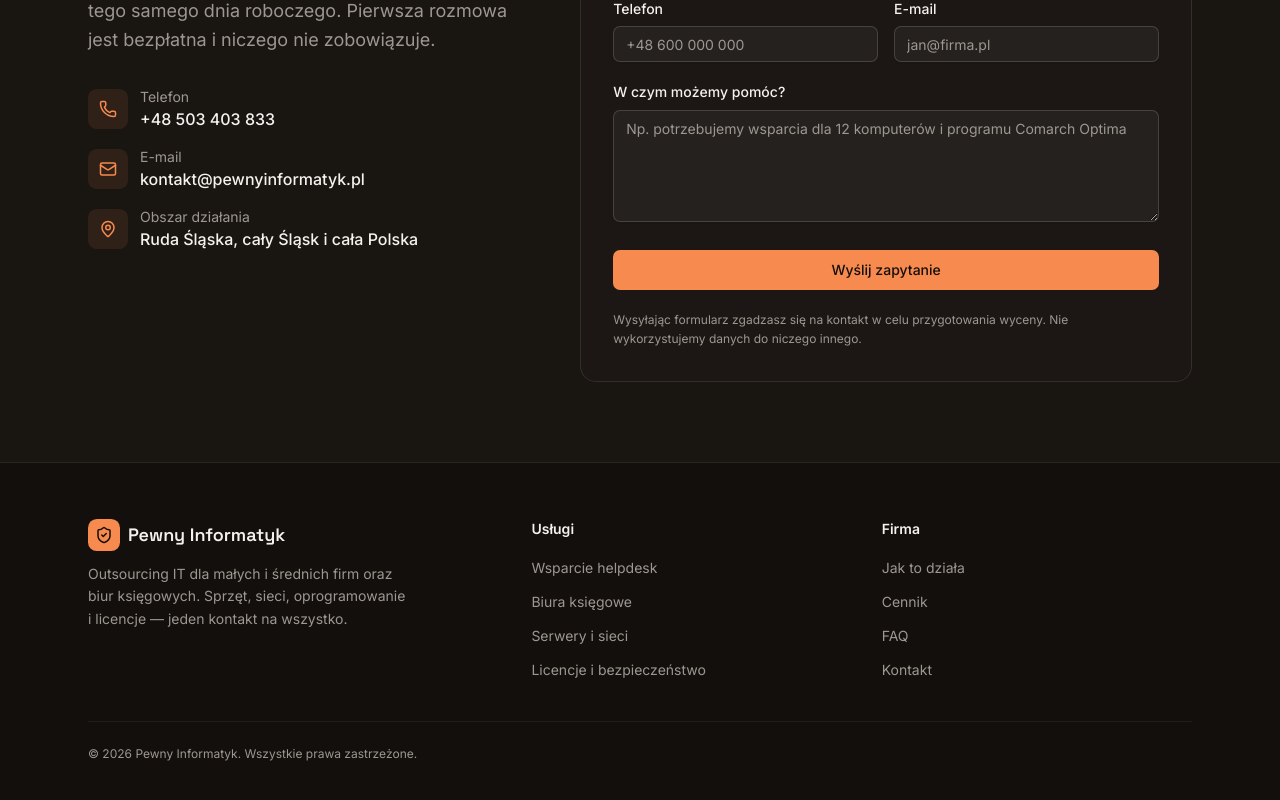
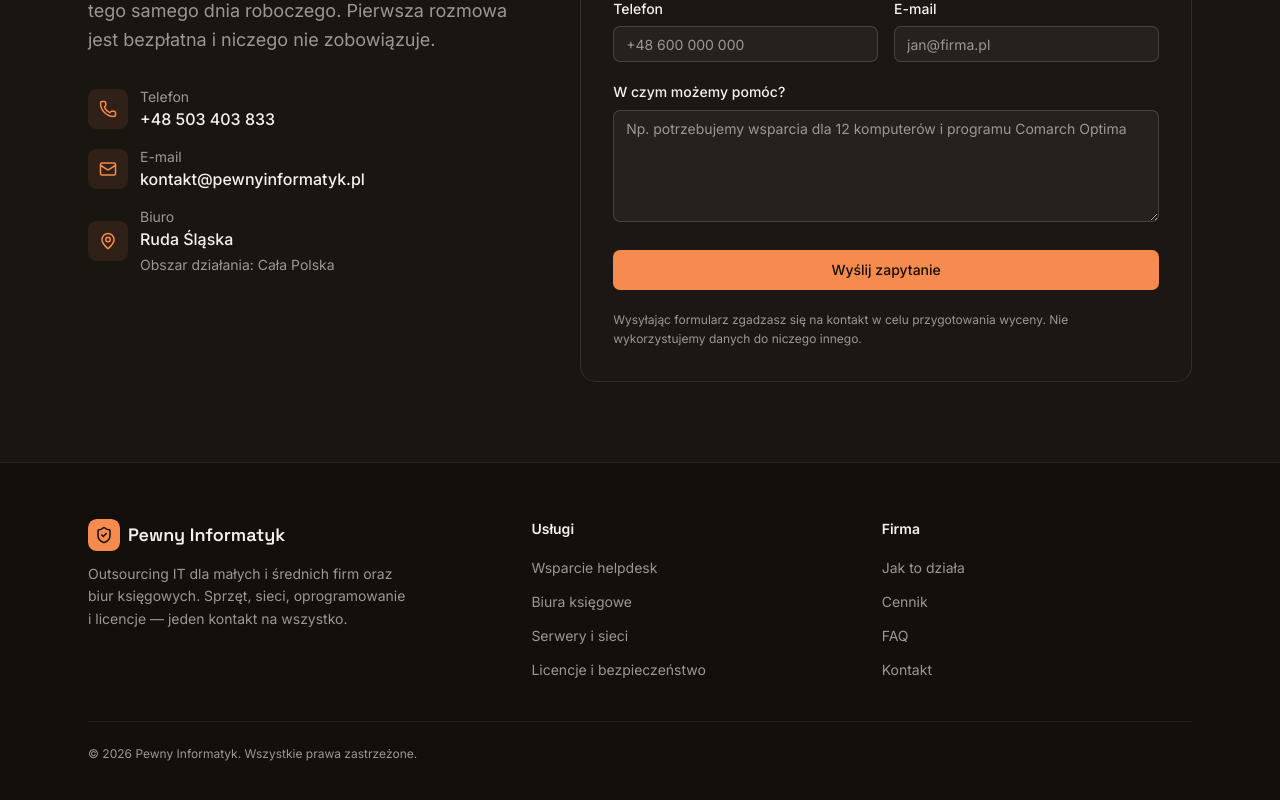
Before and after one commit to Mat01K/pewny-informatyk-1o, a Next.js app: page / in a window 1280 px wide. Shown: the part 4839-5639 px from the top of the page. Built offline with nearby package versions, Linux system fonts and the light colour scheme.

Commit message:
feat: update contact area description in Ruda Śląska office\n\nUpdated office location and expanded service area description.

```diff
--- a/components/contact.tsx
+++ b/components/contact.tsx
@@ -70,9 +70,10 @@ export function Contact() {
                   <MapPin className="size-4.5" />
                 </span>
                 <div>
-                  <p className="text-sm text-muted-foreground">Obszar działania</p>
-                  <p className="font-medium text-foreground">
-                    Ruda Śląska, cały Śląsk i cała Polska
+                  <p className="text-sm text-muted-foreground">Biuro</p>
+                  <p className="font-medium text-foreground">Ruda Śląska</p>
+                  <p className="mt-1 text-sm text-muted-foreground">
+                    Obszar działania: Cała Polska
                   </p>
                 </div>
               </li>
```
